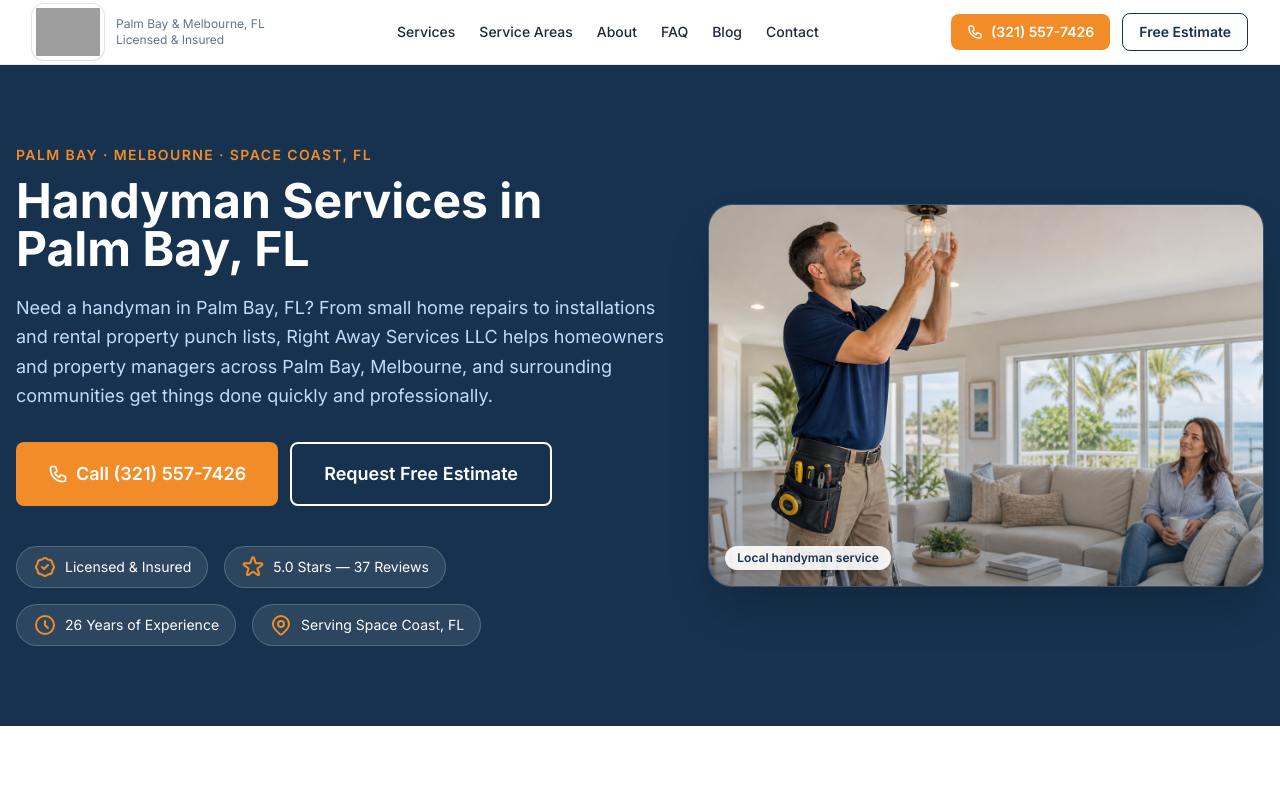
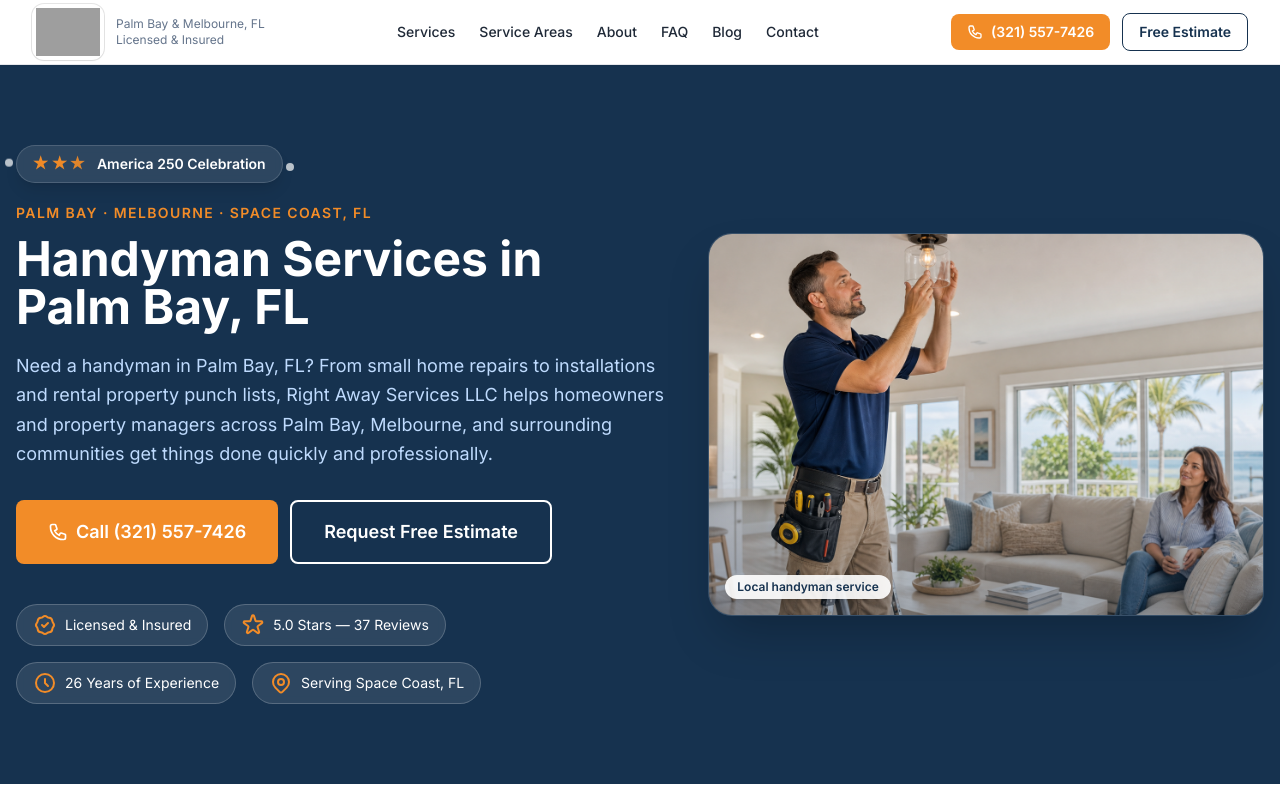
Before and after one commit to nomadghibi/rightawayservices, a Next.js app: page / in a window 1280 px wide. Shown: the top 794 px of the page. Built offline with nearby package versions, Linux system fonts and the light colour scheme; grey boxes are pictures that could not be loaded.

Commit message:
Add America 250 homepage animation

```diff
--- a/app/globals.css
+++ b/app/globals.css
@@ -30,4 +30,34 @@
   .prose-local ul {
     @apply list-disc list-inside space-y-2 text-slate-gray mb-4;
   }
+
+  @keyframes float-slow {
+    0%,
+    100% {
+      transform: translateY(0px);
+    }
+    50% {
+      transform: translateY(-6px);
+    }
+  }
+
+  @keyframes shimmer-slow {
+    0%,
+    100% {
+      opacity: 0.45;
+      transform: scale(0.95);
+    }
+    50% {
+      opacity: 1;
+      transform: scale(1.08);
+    }
+  }
+
+  .animate-float-slow {
+    animation: float-slow 5s ease-in-out infinite;
+  }
+
+  .animate-shimmer-slow {
+    animation: shimmer-slow 4.5s ease-in-out infinite;
+  }
 }
--- a/app/page.tsx
+++ b/app/page.tsx
@@ -9,6 +9,7 @@ import { AreaCard } from '@/components/ui/AreaCard'
 import { Testimonials } from '@/components/sections/Testimonials'
 import { FAQSection } from '@/components/sections/FAQSection'
 import { CTABand } from '@/components/sections/CTABand'
+import { America250Celebration } from '@/components/sections/America250Celebration'
 import { PageHeroImage } from '@/components/sections/PageHeroImage'
 import { TrustBadges } from '@/components/ui/TrustBadges'
 import { SchemaScript } from '@/components/seo/SchemaScript'
@@ -58,6 +59,7 @@ export default function HomePage() {
       <section className="bg-navy text-white py-20 px-4">
         <div className="max-w-7xl mx-auto grid gap-10 lg:grid-cols-[1.08fr_0.92fr] items-center">
           <div className="max-w-3xl">
+            <America250Celebration />
             <p className="text-accent font-semibold text-sm uppercase tracking-widest mb-3">
               Palm Bay · Melbourne · Space Coast, FL
             </p>
--- /dev/null
+++ b/components/sections/America250Celebration.tsx
@@ -0,0 +1,14 @@
+export function America250Celebration() {
+  return (
+    <div className="relative mb-5 inline-flex items-center gap-3 rounded-full border border-white/15 bg-white/10 px-4 py-2 text-sm font-semibold text-white shadow-lg backdrop-blur-sm">
+      <span className="inline-flex items-center gap-1 text-accent">
+        <span className="animate-shimmer-slow">★</span>
+        <span className="animate-shimmer-slow [animation-delay:0.4s]">★</span>
+        <span className="animate-shimmer-slow [animation-delay:0.8s]">★</span>
+      </span>
+      <span>America 250 Celebration</span>
+      <span className="absolute -left-3 top-1/2 h-2 w-2 -translate-y-1/2 rounded-full bg-white/70 animate-float-slow" />
+      <span className="absolute -right-3 top-1/2 h-2 w-2 -translate-y-1/2 rounded-full bg-white/70 animate-float-slow [animation-delay:1.2s]" />
+    </div>
+  )
+}
```
